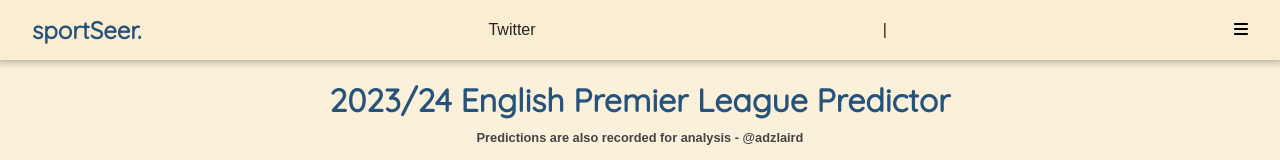
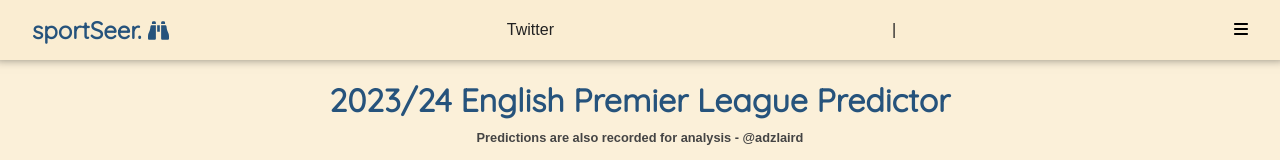
Before and after one commit to adzlaird/sportSeer, a plain HTML site: page v.0.1/index.html in a window 1280 px wide. Shown: the top 160 px of the page. Drawn offline with Linux system fonts and the light colour scheme.

Commit message:
Update index.html

```diff
--- a/v.0.1/index.html
+++ b/v.0.1/index.html
@@ -10,7 +10,7 @@
   <body>
     <header class="main-header">
       <div class="navbar">
-        <div class="logo"><a href="#">sportSeer.</a></div>
+        <div class="logo"><a href="#">sportSeer. <i class="fa-solid fa-binoculars fa-sm"></i></a></div>
         <ul>
           <li><a href="https://twitter.com/adzlaird">Twitter</a></li>
         </ul>
```
